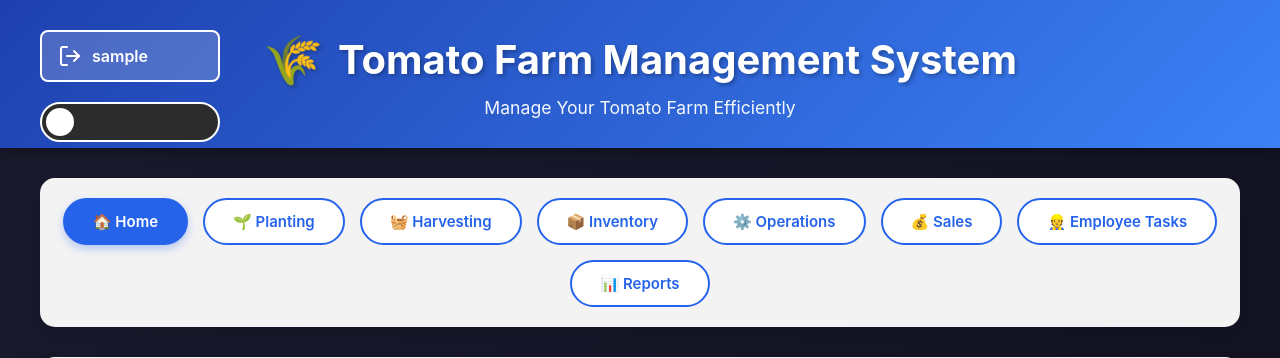
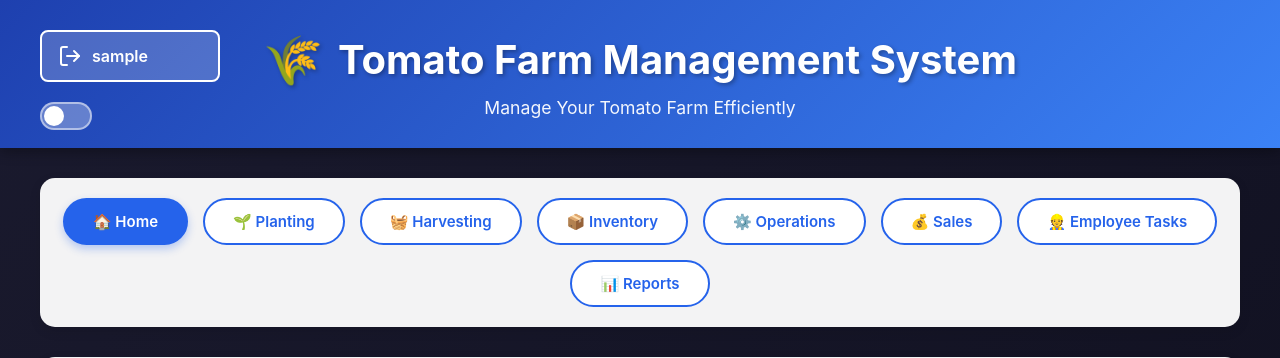
Before and after one commit to daevmassy/TomatoFarmManager-1, a Flask app: page / in a window 1280 px wide. Shown: the top 358 px of the page. Run offline with Flask 3, Linux system fonts and the light colour scheme; the visitor is signed in with stand-in values (Sample User, id 1); data that the repository does not hold is empty; some libraries are stand-ins or nearby versions.

Commit message:
Assistant checkpoint: Simplify theme toggle to compact switch
Assistant generated file changes:
- static/css/style.css: Simplify theme toggle to a compact single switch
- templates/base.html: Remove sun/moon icons from theme switch

---

User prompt:

make the theme button into a single swith button

Replit-Commit-Author: Assistant
Replit-Commit-Session-Id: 744d2253-434e-44f0-b0d8-4be10dbd33cf
Replit-Commit-Event-Id: f47abd6f-2f9b-4dbb-8a12-a3bce0705ef6

```diff
--- a/static/css/style.css
+++ b/static/css/style.css
@@ -208,8 +208,8 @@ body.light-theme .logout-btn:hover {
 .theme-switch {
     position: relative;
     display: inline-block;
-    width: 100%;
-    height: 40px;
+    width: 52px;
+    height: 28px;
 }
 
 .theme-switch input {
@@ -225,63 +225,42 @@ body.light-theme .logout-btn:hover {
     left: 0;
     right: 0;
     bottom: 0;
-    background-color: #2c2c2c;
-    transition: 0.4s;
-    border-radius: 20px;
-    border: 2px solid white;
-    display: flex;
-    align-items: center;
-    justify-content: space-between;
-    padding: 0 10px;
-}
-
-.slider .sun,
-.slider .moon {
-    font-size: 18px;
-    transition: 0.4s;
-    z-index: 2;
-    display: flex;
-    align-items: center;
-}
-
-.slider .sun svg,
-.slider .moon svg {
-    stroke: currentColor;
-    stroke-width: 2;
-    stroke-linecap: round;
-    stroke-linejoin: round;
+    background-color: rgba(255, 255, 255, 0.3);
+    transition: 0.3s;
+    border-radius: 14px;
+    border: 2px solid rgba(255, 255, 255, 0.5);
 }
 
 .slider:before {
     position: absolute;
     content: "";
-    height: 28px;
-    width: 28px;
-    left: 4px;
-    bottom: 4px;
+    height: 20px;
+    width: 20px;
+    left: 2px;
+    bottom: 2px;
     background-color: white;
-    transition: 0.4s;
+    transition: 0.3s;
     border-radius: 50%;
 }
 
 input:checked + .slider {
-    background-color: #f0f0f0;
-    border-color: #dc2626;
+    background-color: rgba(37, 99, 235, 0.3);
+    border-color: #2563eb;
 }
 
 input:checked + .slider:before {
-    transform: translateX(136px);
-    background-color: #dc2626;
+    transform: translateX(24px);
+    background-color: #2563eb;
 }
 
 body.light-theme .slider {
-    background-color: #f0f0f0;
-    border-color: #dc2626;
+    background-color: rgba(37, 99, 235, 0.3);
+    border-color: #2563eb;
 }
 
 body.light-theme .slider:before {
-    transform: translateX(136px);
-    background-color: #dc2626;
+    transform: translateX(24px);
+    background-color: #2563eb;
 }
 
 .user-info {
```
